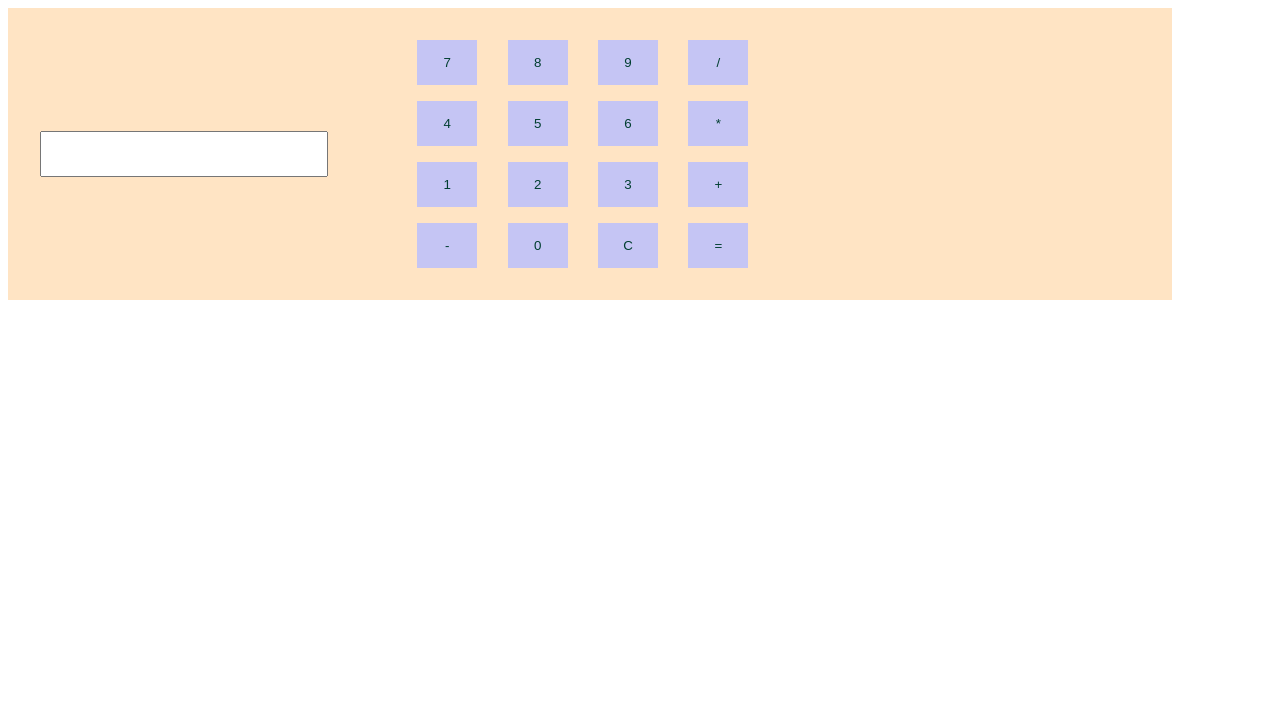
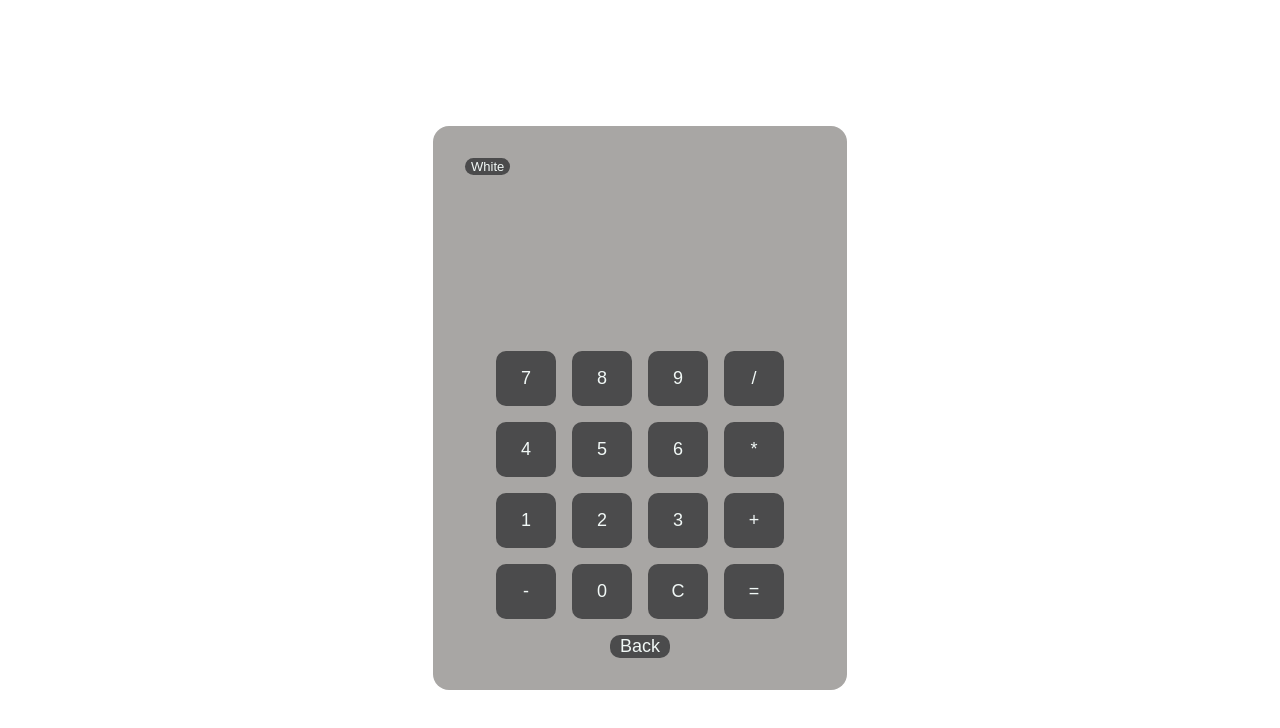
Before and after one commit to BabaVangalapudi/React-Basics, a React (Create React App) app in the folder react-basics/: page / in a window 1280 px wide. Shown: the top 728 px of the page. Built offline with nearby package versions, Linux system fonts and the light colour scheme.

Commit message:
theming added

```diff
--- a/react-basics/src/calculator.css
+++ b/react-basics/src/calculator.css
@@ -1,11 +1,21 @@
 .container{
     width: 350px;
-    background-color: bisque;
+    background-color: rgb(168, 166, 164);
     display: flex;
     flex-direction: column;
-    justify-content: center;
+    justify-content: space-between;
     padding: 2rem;
     align-items: center;
+    gap: 1rem;
+    border-radius: 1rem;
+    height: 500px;
+}
+body{
+    display: flex;
+    justify-content: center;
+    align-items: center;
+    height: 100vh;
+    font-family: Impact, Haettenschweiler, 'Arial Narrow Bold', sans-serif;
 }
 .button-container{
     display: grid;
@@ -14,13 +24,34 @@
     gap: 1rem;
 }
 button{
-    background-color: rgb(197, 197, 244);
-    height: 45px;
+    background-color: rgb(75, 75, 76);
+    height: 55px;
     width: 60px;
     border: none;
-    color: rgb(1, 62, 48);
+    color: rgb(241, 248, 246);
+    font-size: 18px;
+    border-radius: 10px;
+    box-shadow: 5px #fff;
 }
 .display{
-    height: 40px;
+    height: 100%;
     width: 280px;
+    background-color: transparent;
+    border: none;
+    font-size: 20px;
+    text-align: end;
 }
+.changeTheme{
+    font-size: 13px;
+    white-space: nowrap;
+    width: max-content;
+    align-self: flex-start;
+}
+.white{
+    background-color: antiquewhite;
+    color: black;
+}
+.dark{
+    background-color: rgb(51, 50, 50);
+    color: white;
+}
--- a/react-basics/src/calculator.jsx
+++ b/react-basics/src/calculator.jsx
@@ -1,10 +1,12 @@
 import React from 'react'
 import { useState } from 'react'
-import './calculator.css'
+
 
 const Calculator = () => {
     const [input,setInput] = useState('')
+    const [theme, setTheme] = useState('light')
     const onHandler = (value)=>{
+      try {
         if (value ==='='){
           setInput(eval(input).toString())
       }else if (value==='c'){
@@ -12,9 +14,20 @@ const Calculator = () => {
       }else{
           setInput((prevInput)=>(prevInput+value))
       }
+
+      } catch (error) {
+        alert('Check entered input again')
+      }
+    }
+    const changeTheme= ()=>{
+      setTheme(!theme)
+    }
+    const onHandleBack = ()=>{
+      setInput((prevInput) => prevInput.slice(0, -1));
     }
   return (
-    <div className='container'>
+    <div className={'container ${theme}'}>
+        <button className='changeTheme' onClick={changeTheme}>{theme ? 'White':'Dark'}</button>
         <input type="text" readOnly value={input} className='display'/>
       <div className='button-container'>
         <button onClick={()=>onHandler('7')}>7</button>
@@ -34,6 +47,7 @@ const Calculator = () => {
         <button onClick={()=>onHandler('c')}>C</button>
         <button onClick={()=>onHandler('=')}>=</button>
       </div>
+      <button onClick={onHandleBack}>Back</button>
     </div>
   )
 }
--- a/react-basics/src/index.jsx
+++ b/react-basics/src/index.jsx
@@ -1,8 +1,7 @@
 import React from 'react';
 import ReactDOM from 'react-dom/client';
 import App from './App';
-import "./comment.css"
-import "./index.css"
+import './calculator.css'
 
 const root = ReactDOM.createRoot(document.getElementById('root'));
 root.render(
```
Lines whose indentation alone changed are shown as unchanged.
